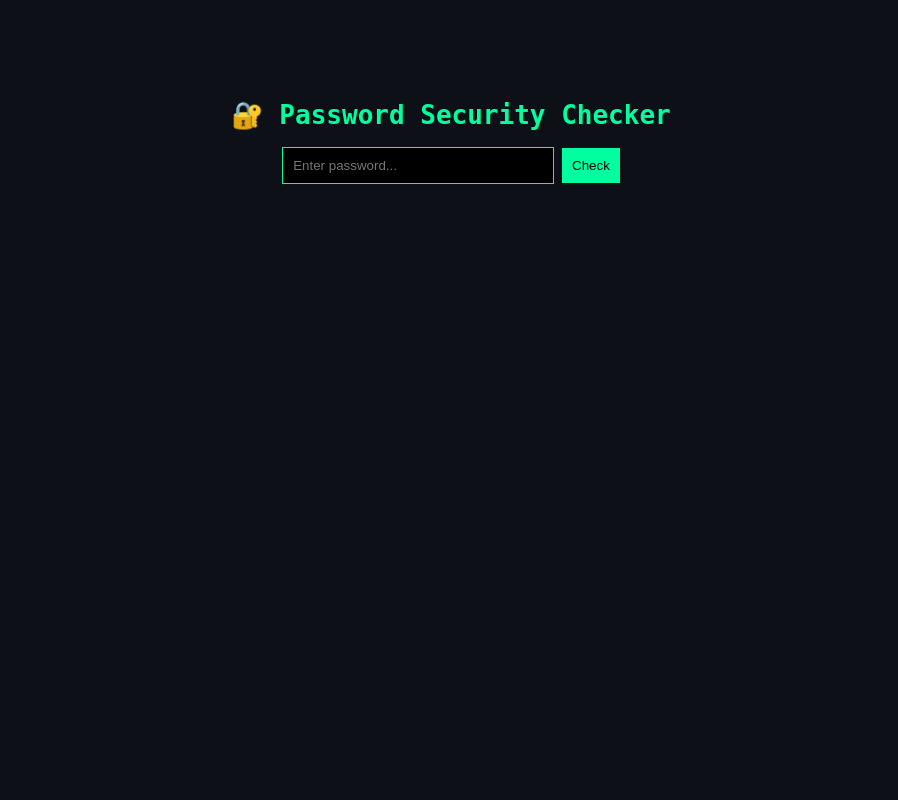
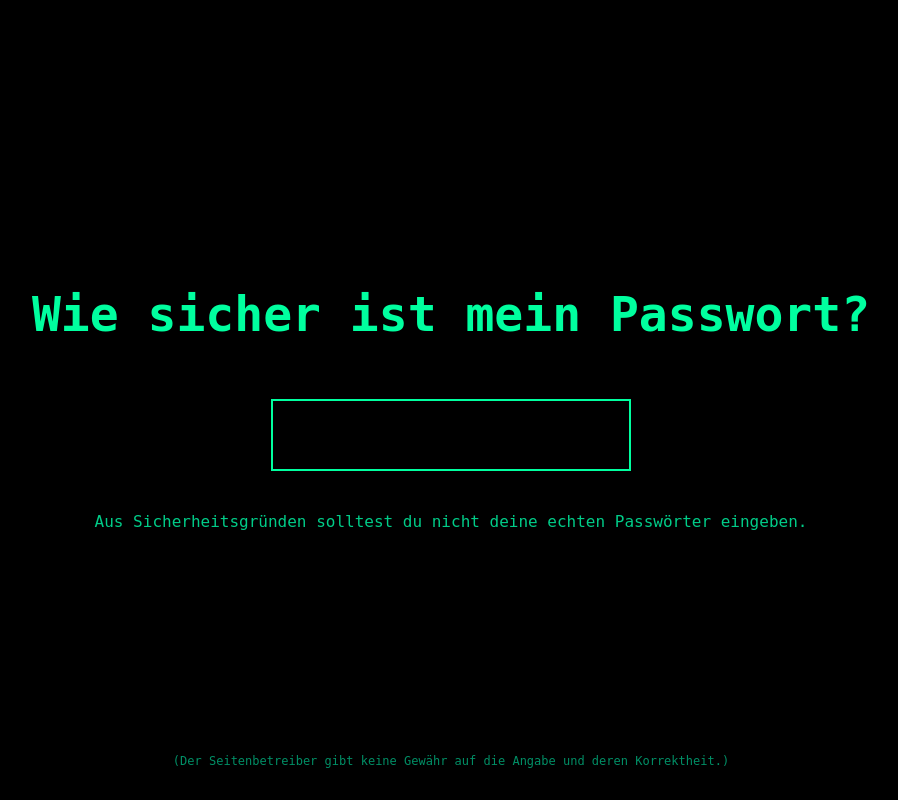
Before and after one commit to maxspurman/password-security-checker, a Flask app: page / in a window 1280 px wide. Shown: the whole page, without its empty margins (189-1087 px from the left). Run offline with Flask 3, Linux system fonts and the light colour scheme.

Commit message:
Add live password strength analysis with improved UI

```diff
--- a/app.py
+++ b/app.py
@@ -1,14 +1,11 @@
-from flask import Flask, render_template, request
+from flask import Flask, render_template
 
 app = Flask(__name__)
 
-@app.route("/", methods=["GET", "POST"])
+@app.route("/")
 def index():
-    result = None
-    if request.method == "POST":
-        password = request.form.get("password")
-        result = f"Dein Passwort ist: {password}"
-    return render_template("index.html", result=result)
+    return render_template("index.html")
+
 
 if __name__ == "__main__":
     app.run(debug=True)
--- a/static/style.css
+++ b/static/style.css
@@ -1,25 +1,56 @@
 body {
-    background-color: #0d1117;
+    margin: 0;
+    background: #000;
     color: #00ff9f;
     font-family: monospace;
+}
+
+.container {
+    height: 100vh;
+    display: flex;
+    flex-direction: column;
+    justify-content: center;
+    align-items: center;
+    gap: 25px;
     text-align: center;
 }
 
-.container {
-    margin-top: 100px;
+h1 {
+    font-size: 48px;
 }
 
 input {
-    padding: 10px;
-    width: 250px;
+    padding: 18px;
+    width: 320px;
+    font-size: 28px;
+    text-align: center;
     background: black;
+    border: 2px solid #00ff9f;
     color: #00ff9f;
-    border: 1px solid #00ff9f;
+    outline: none;
 }
 
-button {
-    padding: 10px;
-    background: #00ff9f;
-    border: none;
-    cursor: pointer;
+.warning {
+    font-size: 16px;
+    color: #00cc88;
 }
+
+.result {
+    margin-top: 20px;
+}
+
+.result p {
+    font-size: 22px;
+}
+
+.result h2 {
+    font-size: 48px;
+    margin: 10px 0;
+}
+
+.disclaimer {
+    position: absolute;
+    bottom: 20px;
+    font-size: 12px;
+    color: #008f66;
+}
--- a/templates/index.html
+++ b/templates/index.html
@@ -1,21 +1,106 @@
 <!DOCTYPE html>
 <html>
 <head>
-    <title>Password Security Dashboard</title>
+    <title>Passwort Sicherheit</title>
     <link rel="stylesheet" href="/static/style.css">
 </head>
 <body>
-    <div class="container">
-        <h1>🔐 Password Security Checker</h1>
 
-        <form method="POST">
-            <input type="text" name="password" placeholder="Enter password..." required>
-            <button type="submit">Check</button>
-        </form>
+<div class="container">
 
-        {% if result %}
-            <p>{{ result }}</p>
-        {% endif %}
+    <h1>Wie sicher ist mein Passwort?</h1>
+
+    <input
+        type="password"
+        id="password"
+        maxlength="20"
+        oninput="analyzePassword()"
+    >
+
+    <p class="warning">
+        Aus Sicherheitsgründen solltest du nicht deine echten Passwörter eingeben.
+    </p>
+
+    <div class="result" id="result" style="display:none;">
+        <p>
+            Ein herkömmlicher PC könnte dein Passwort innerhalb von
+        </p>
+
+        <h2 id="time"></h2>
+
+        <p>
+            knacken.
+        </p>
     </div>
+
+    <p class="disclaimer">
+        (Der Seitenbetreiber gibt keine Gewähr auf die Angabe und deren Korrektheit.)
+    </p>
+
+</div>
+
+<script>
+function calculateCharset(password) {
+    let charset = 0;
+
+    if (/[a-z]/.test(password)) charset += 26;
+    if (/[A-Z]/.test(password)) charset += 26;
+    if (/[0-9]/.test(password)) charset += 10;
+    if (/[^A-Za-z0-9]/.test(password)) charset += 32;
+
+    return charset;
+}
+
+function estimateTime(password) {
+    let charset = calculateCharset(password);
+    let length = password.length;
+
+    if (charset === 0 || length === 0) return null;
+
+    let combinations = Math.pow(charset, length);
+    let attempts = 10000000000;
+
+    return combinations / attempts;
+}
+
+function formatTime(seconds) {
+    if (!seconds) return "";
+
+    let minute = 60;
+    let hour = 60 * minute;
+    let day = 24 * hour;
+    let year = 365 * day;
+
+    if (seconds < minute) return Math.floor(seconds) + " Sekunden";
+    if (seconds < hour) return Math.floor(seconds / minute) + " Minuten";
+    if (seconds < day) return Math.floor(seconds / hour) + " Stunden";
+    if (seconds < year) return Math.floor(seconds / day) + " Tage";
+
+    let years = seconds / year;
+
+    if (years < 1_000_000) return Math.floor(years) + " Jahre";
+    if (years < 1_000_000_000) return Math.floor(years / 1_000_000) + " Millionen Jahre";
+    if (years < 1_000_000_000_000) return Math.floor(years / 1_000_000_000) + " Milliarden Jahre";
+
+    return Math.floor(years / 1_000_000_000_000) + " Billionen Jahre";
+}
+
+function analyzePassword() {
+    let password = document.getElementById("password").value;
+    let resultBox = document.getElementById("result");
+    let timeText = document.getElementById("time");
+
+    let seconds = estimateTime(password);
+
+    if (!seconds) {
+        resultBox.style.display = "none";
+        return;
+    }
+
+    resultBox.style.display = "block";
+    timeText.innerText = formatTime(seconds);
+}
+</script>
+
 </body>
 </html>
```
